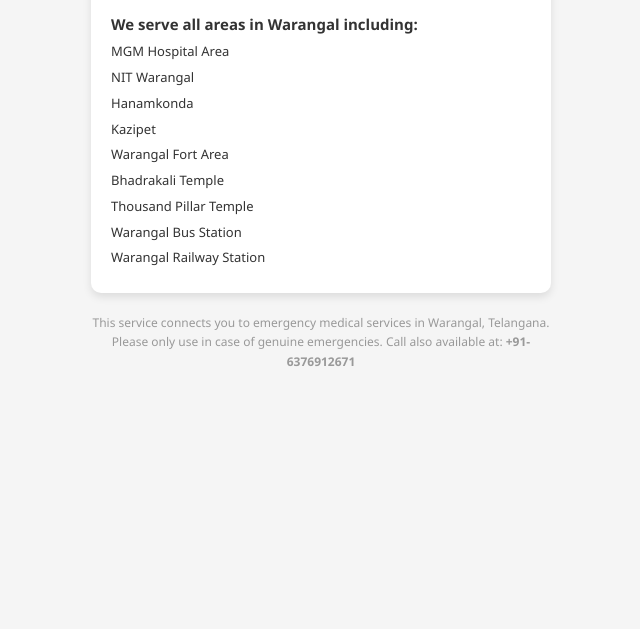
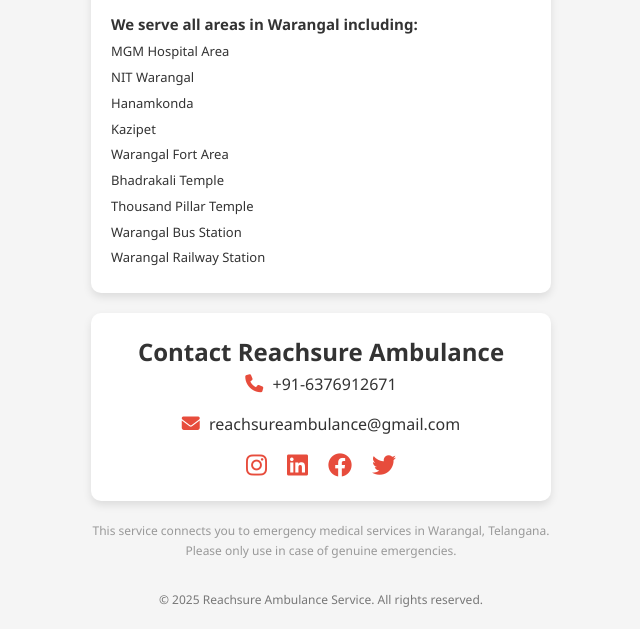
Before and after one commit to RajwardhanSinghUmath/ReachSureMVP, a plain HTML site: page index.html in a window 1280 px wide. Shown: the part 944-1573 px from the top of the page, without its empty margins (319-959 px from the left). Before the commit the page ends 1335 px from the top, so only its background shows below. Drawn offline with nearby package versions, Linux system fonts and the light colour scheme.

Commit message:
Update index.html

```diff
--- a/index.html
+++ b/index.html
@@ -15,8 +15,8 @@
     <meta property="og:title" content="Emergency Ambulance Service in Warangal | Reachsure">
     <meta property="og:description" content="Fast, reliable emergency ambulance service in Warangal. Available 24/7. Request with one click.">
     <meta property="og:type" content="website">
-    <meta property="og:url" content="https://reachsure.in/warangal">
-    <meta property="og:image" content="https://reachsure.in/images/ambulance-warangal.jpg">
+    <meta property="og:url" content="https://rajwardhansinghumath.github.io/ReachSureMVP/">
+    <meta property="og:image" content="https://rajwardhansinghumath.github.io/ReachSureMVP/images/ambulance-warangal.jpg">
 
     <!-- Structured data for local business -->
     <script type="application/ld+json">
@@ -25,7 +25,8 @@
       "@type": "EmergencyService",
       "name": "Reachsure Emergency Ambulance Service",
       "description": "Fast and reliable emergency ambulance service in Warangal, Telangana.",
-      "url": "https://reachsure.in/warangal",
+      "url": "https://rajwardhansinghumath.github.io/ReachSureMVP/",
+      "email": "reachsureambulance@gmail.com",
       "telephone": "+91-6376912671",
       "address": {
         "@type": "PostalAddress",
@@ -47,12 +48,19 @@
         },
         "geoRadius": "30000"
       },
-      "areaServed": ["Warangal", "Hanamkonda", "Kazipet", "Warangal Urban", "Warangal Rural"]
+      "areaServed": ["Warangal", "Hanamkonda", "Kazipet", "Warangal Urban", "Warangal Rural"],
+      "sameAs": [
+        "https://www.instagram.com/reachsure/",
+        "https://www.linkedin.com/in/reachsure-ambulance-7b64aa355/",
+        "https://www.facebook.com/people/ReachSure-Ambulance/pfbid02ChPc2n4GvSKCgQH5Aahkmi3kRCmNsS6pwk2V1wbNG2GYAU3GevbKENYAsGRo57FMl/",
+        "https://x.com/reach_sure"
+      ]
     }
     </script>
 
-    <link rel="canonical" href="https://reachsure.in/warangal">
+    <link rel="canonical" href="https://rajwardhansinghumath.github.io/ReachSureMVP/">
     <link rel="stylesheet" href="https://cdnjs.cloudflare.com/ajax/libs/leaflet/1.9.3/leaflet.css" />
+    <link rel="stylesheet" href="https://cdnjs.cloudflare.com/ajax/libs/font-awesome/6.4.0/css/all.min.css" />
     <style>
         * {
             box-sizing: border-box;
@@ -148,6 +156,7 @@
             cursor: pointer;
             transition: background-color 0.3s;
             text-align: center;
+            text-decoration: none;
         }
 
         .button:hover {
@@ -227,6 +236,64 @@
         .warangal-landmarks li {
             margin-bottom: 5px;
         }
+
+        .contact-info {
+            background-color: white;
+            border-radius: 10px;
+            padding: 20px;
+            box-shadow: 0 4px 8px rgba(0, 0, 0, 0.1);
+            margin-bottom: 20px;
+            text-align: center;
+        }
+
+        .contact-method {
+            margin-bottom: 15px;
+        }
+        a{
+            text-decoration: none;
+            color: #333;
+        }
+        .contact-method i {
+            font-size: 18px;
+            color: #e74c3c;
+            margin-right: 5px;
+        }
+
+        .social-media {
+            display: flex;
+            justify-content: center;
+            margin-top: 15px;
+        }
+
+        .social-media a {
+            display: inline-block;
+            margin: 0 10px;
+            color: #e74c3c;
+            text-decoration: none;
+        }
+
+        .social-media i {
+            font-size: 24px;
+        }
+
+        footer {
+            text-align: center;
+            margin-top: 30px;
+            font-size: 12px;
+            color: #777;
+        }
+
+        .seo-text {
+            position: absolute;
+            width: 1px;
+            height: 1px;
+            padding: 0;
+            margin: -1px;
+            overflow: hidden;
+            clip: rect(0, 0, 0, 0);
+            white-space: nowrap;
+            border-width: 0;
+        }
     </style>
 </head>
 <body>
@@ -275,10 +342,46 @@
             </div>
         </div>
 
+        <div class="contact-info">
+            <h2>Contact Reachsure Ambulance</h2>
+            <div class="contact-method">
+                <i class="fas fa-phone"></i> <a href="tel:+916376912671">+91-6376912671</a>
+            </div>
+            <div class="contact-method">
+                <i class="fas fa-envelope"></i> <a href="mailto:reachsureambulance@gmail.com">reachsureambulance@gmail.com</a>
+            </div>
+            <div class="social-media">
+                <a href="https://www.instagram.com/reachsure/" target="_blank" rel="noopener" aria-label="Follow us on Instagram">
+                    <i class="fab fa-instagram"></i>
+                </a>
+                <a href="https://www.linkedin.com/in/reachsure-ambulance-7b64aa355/" target="_blank" rel="noopener" aria-label="Connect with us on LinkedIn">
+                    <i class="fab fa-linkedin"></i>
+                </a>
+                <a href="https://www.facebook.com/people/ReachSure-Ambulance/pfbid02ChPc2n4GvSKCgQH5Aahkmi3kRCmNsS6pwk2V1wbNG2GYAU3GevbKENYAsGRo57FMl/" target="_blank" rel="noopener" aria-label="Like us on Facebook">
+                    <i class="fab fa-facebook"></i>
+                </a>
+                <a href="https://x.com/reach_sure" target="_blank" rel="noopener" aria-label="Follow us on X (Twitter)">
+                    <i class="fab fa-twitter"></i>
+                </a>
+            </div>
+        </div>
+
         <p class="disclaimer">
             This service connects you to emergency medical services in Warangal, Telangana.
-            Please only use in case of genuine emergencies. Call also available at: <strong>+91-6376912671</strong>
+            Please only use in case of genuine emergencies.
         </p>
+
+        <footer>
+            &copy; 2025 Reachsure Ambulance Service. All rights reserved.
+        </footer>
+    </div>
+
+    <!-- Hidden SEO text for better search engine optimization -->
+    <div class="seo-text">
+        <h2>Emergency Ambulance Services in Warangal, Telangana</h2>
+        <p>Looking for emergency ambulance services in Warangal? Reachsure provides 24/7 ambulance services in all areas of Warangal including Hanamkonda, Kazipet, and surrounding regions. Our ambulance service covers MGM Hospital, Kakatiya Medical College, NIT Warangal, Warangal Fort Area, and all major neighborhoods in Warangal Urban and Warangal Rural districts.</p>
+        <p>Our ambulances are equipped with advanced life support systems, experienced paramedics, and modern medical equipment to handle all types of medical emergencies in Warangal. We offer the fastest response time for heart attacks, accidents, pregnancy complications, and other medical emergencies in Warangal, Telangana.</p>
+        <p>Call our emergency ambulance service in Warangal at +91-6376912671 for immediate medical assistance. We serve patients in all hospitals in Warangal including MGM Hospital, Kakatiya Medical College Hospital, and private hospitals.</p>
     </div>
 
     <script src="https://cdnjs.cloudflare.com/ajax/libs/leaflet/1.9.3/leaflet.js"></script>
```
